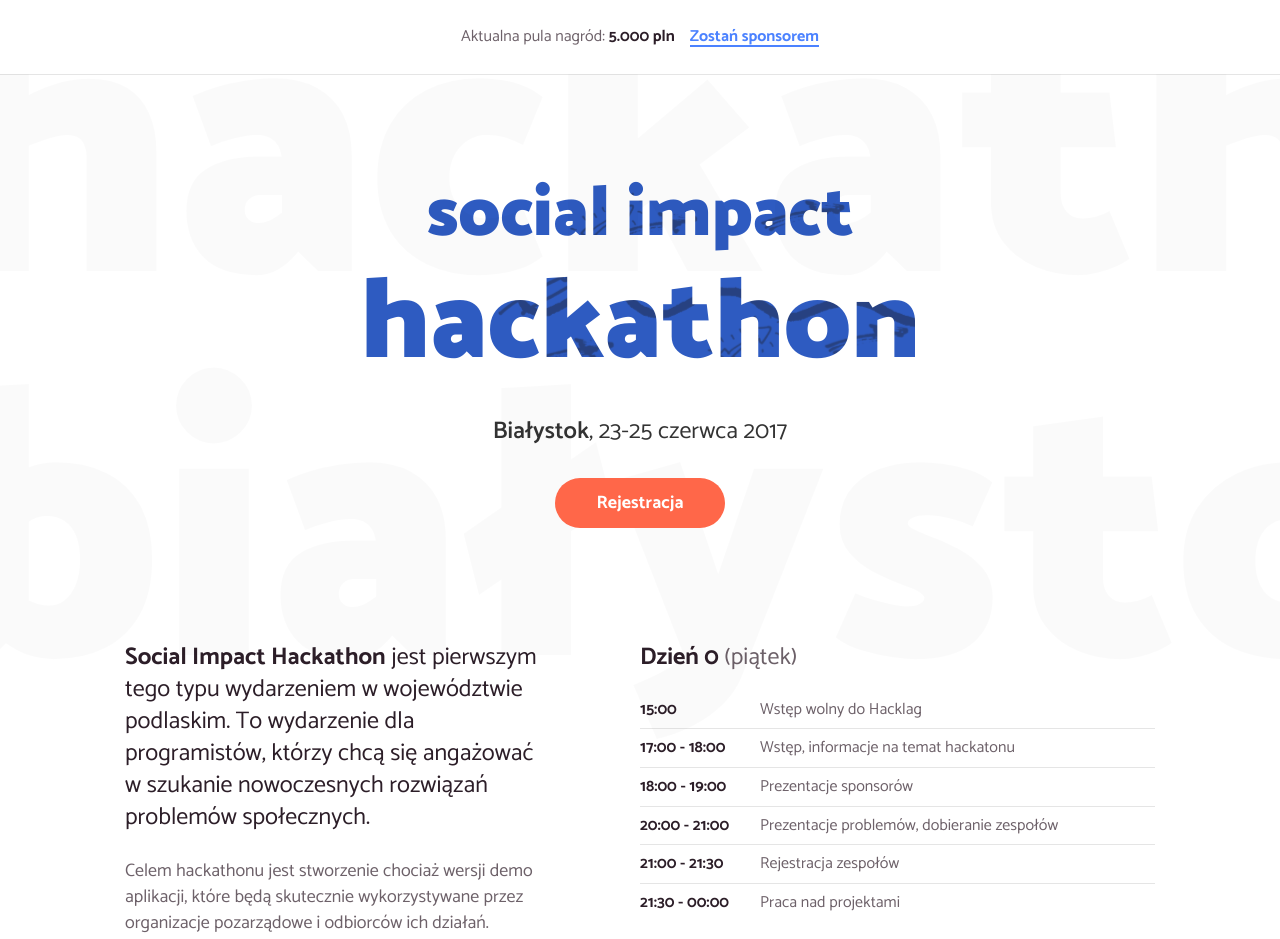
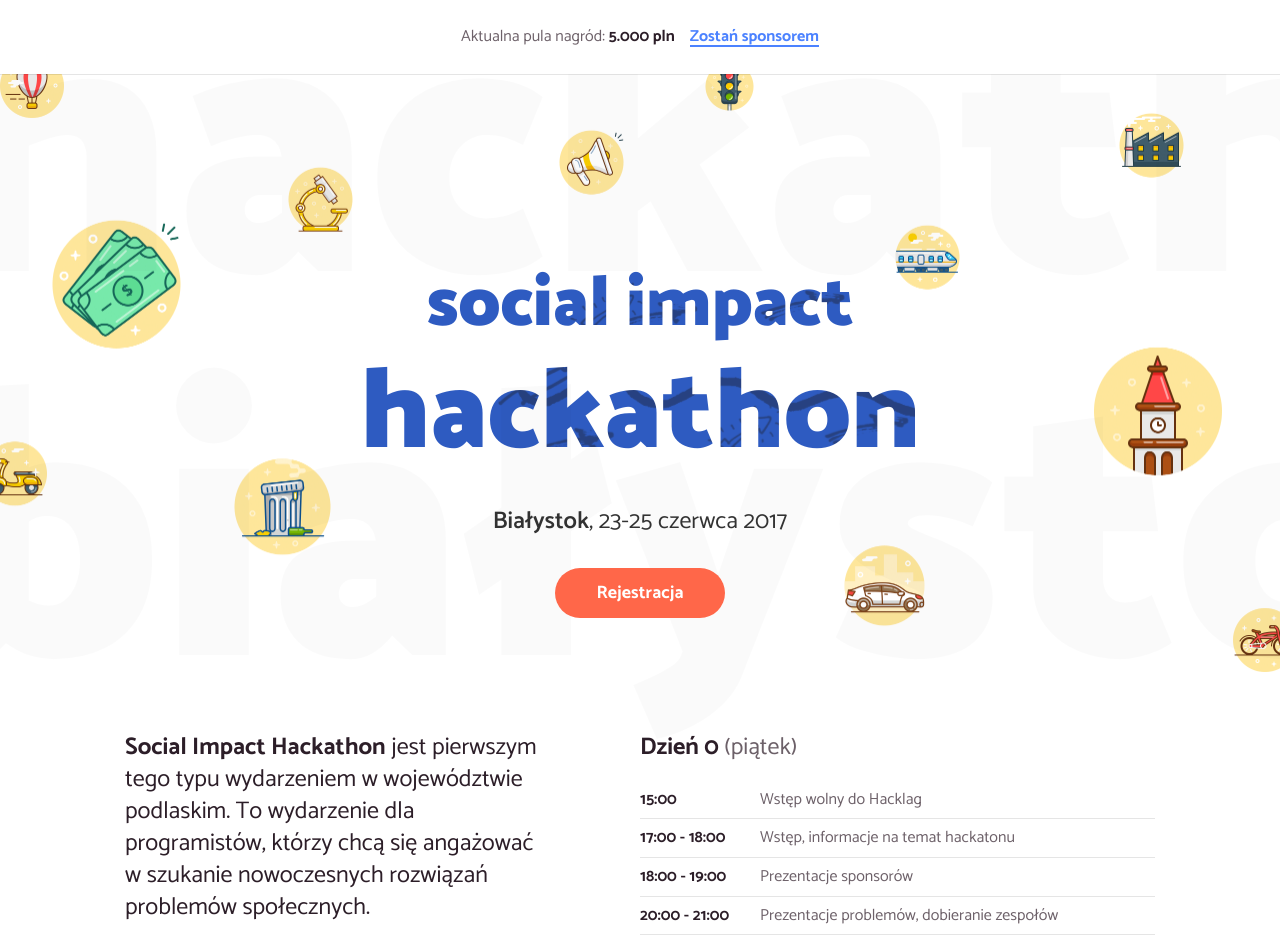
Before and after one commit to hacklag/legal-impact-hackathon-website, a plain HTML site: page index.html in a window 1280 px wide. Shown: the top 939 px of the page. Drawn offline with Linux system fonts and the light colour scheme.

Commit message:
feat: add header icons

```diff
--- a/index.html
+++ b/index.html
@@ -28,6 +28,8 @@
         <div>białystok</div>
       </div>
       <!-- /.c-header__bg -->
+
+      <div class="c-header__icons"></div>
 
       <div class="c-wrapper">
         <div class="c-header__title-wrap">
--- a/style.css
+++ b/style.css
@@ -84,7 +84,7 @@ abbr[title]:after {
 }
 
 
-@media screen and (min-width: 960px) {
+@media screen and (min-width: 780px) {
   .c-top-bar__inner > * + * {
     margin-left: 15px;
   }
@@ -100,9 +100,9 @@ abbr[title]:after {
   position: relative;
 }
 
-@media screen and (min-width: 960px) {
+@media screen and (min-width: 780px) {
   .c-header {
-    padding-top: 90px;
+    padding-top: 180px;
     padding-bottom: 90px;
   }
 }
@@ -121,6 +121,22 @@ abbr[title]:after {
   line-height: 30vw;
   pointer-events: none;
   user-select: none;
+}
+
+
+@media screen and (min-width: 780px) {
+  .c-header__icons {
+    background: url('./img/icons.png');
+    background-size: 1314px 618px;
+    position: absolute;
+    top: -20px;
+    z-index: -1;
+    left: 0;
+    right: 0;
+    background-repeat: no-repeat;
+    min-height: 900px;
+    background-position: center top;
+  }
 }
 
 .c-header__footer {
@@ -160,7 +176,7 @@ abbr[title]:after {
   width: 100%;
 }
 
- @media screen and (min-width: 960px) {
+ @media screen and (min-width: 780px) {
    .c-main__column--left {
      flex-basis: 40%;
    }
@@ -318,7 +334,7 @@ abbr[title]:after {
   content: none;
 }
 
-@media screen and (min-width: 960px) {
+@media screen and (min-width: 780px) {
   .c-footer__inner {
     align-items: center;
     justify-content: space-between;
```
Also changed, not shown: img/icons.png (added).
